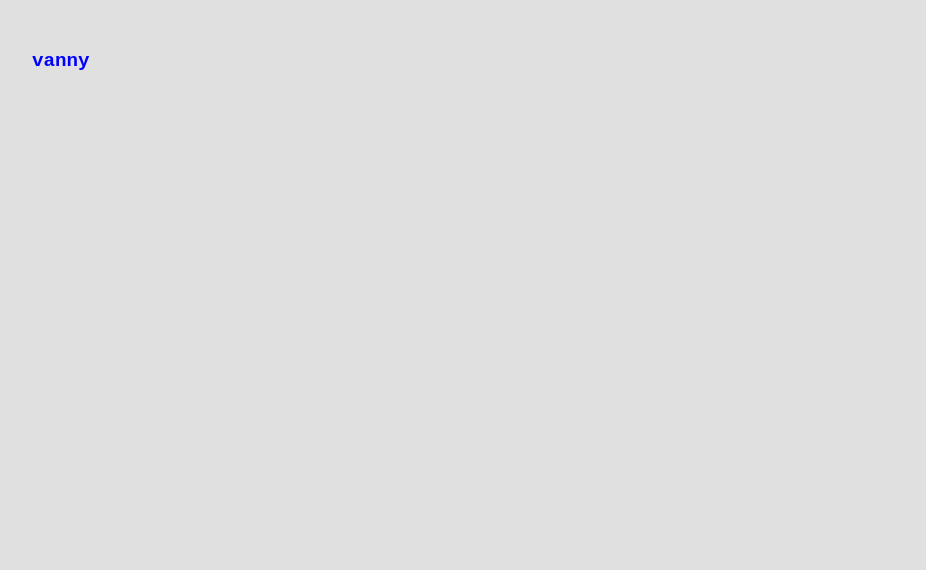
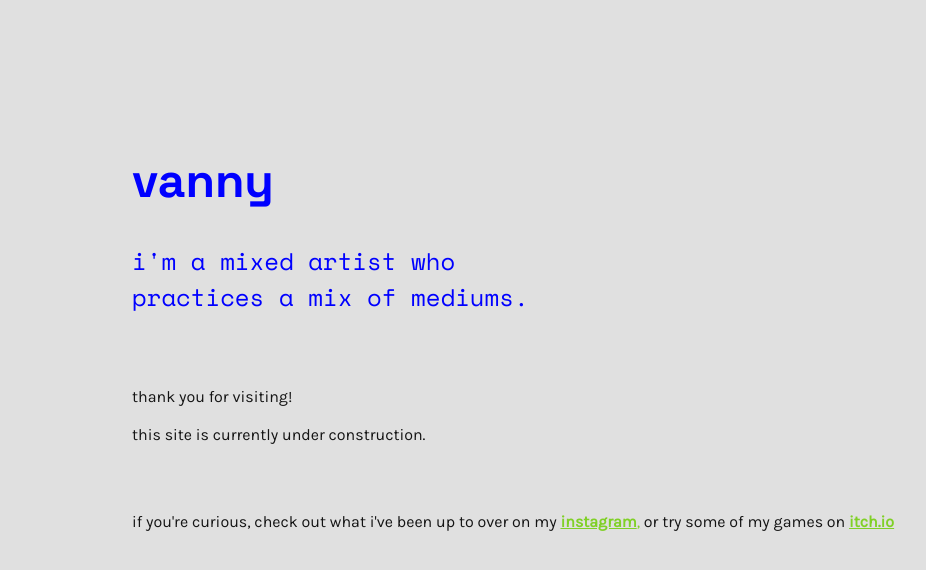
Before and after one commit to vanny-exe/vanny.io, a plain HTML site: page index.html in a window 1280 px wide. Shown: the whole page, without its empty margins (18-944 px from the left). Drawn offline with nearby package versions, Linux system fonts and the light colour scheme; files that its build step writes are made by us from their sources.

Commit message:
a good effort has been made

```diff
--- a/css/index.css
+++ b/css/index.css
@@ -1,5 +1,5 @@
 /** FONT INPUTS **/
-
+@import url('https://fonts.googleapis.com/css2?family=Karla&family=Space+Grotesk:wght@300..700&family=Space+Mono:ital,wght@0,400;0,700;1,400;1,700&display=swap');
 
 
 
@@ -9,13 +9,40 @@
 
 body {
     background-color: #e0e0e0;
-    margin: 50px 50px 50px 50px;
+    margin: 150px 100px 150px 150px;
 
 }
 
 h1 {
-    font-size: 1.2rem;
-    font-family:'Courier New', Courier, monospace;
+    font-size: 3rem;
+    font-family: "Space Grotesk", sans-serif;
     font-weight: 700;
     color: blue;
 }
+
+h2 {
+    font-size: 1.5rem;
+    font-family:"Space Mono";
+    font-weight: 400;
+    color:blue;
+    width: 450px;
+}
+
+p {
+    font-size: 1rem;
+    font-family: "Karla", sans-serif;
+    font-weight: 400;
+    color: #141414
+}
+
+a, a:link {
+    color:#80d027;
+}
+
+a:hover {
+    color: #baf378;
+}
+
+a:visited {
+    color:#80d027;
+}
--- a/index.html
+++ b/index.html
@@ -1,12 +1,20 @@
 <!DOCTYPE html>
 <html lang="en">
 <head>
-  <link rel="stylesheet" href="index.css">
+
   <meta charset="UTF-8">
   <meta name="viewport" content="width=device-width, initial-scale=1.0">
   <title>vanny.io</title>
+  <link rel="stylesheet" href="css/index.css">
 </head>
 <body>
 <h1>vanny</h1>
+<h2>i'm a mixed artist who practices a mix of mediums.</h2>
+<br><br>
+<p>thank you for visiting! <br>
+  <br>this site is currently under construction.
+</p>
+<br><br>
+<p>if you're curious, check out what i've been up to over on my <a href="https://www.instagram.com/vanny.atelier"><b>instagram</b>,</a> or try some of my games on <a href="https://vannyr.itch.io/"><b>itch.io</b></a> </p>
 </body>
 </html>
```
